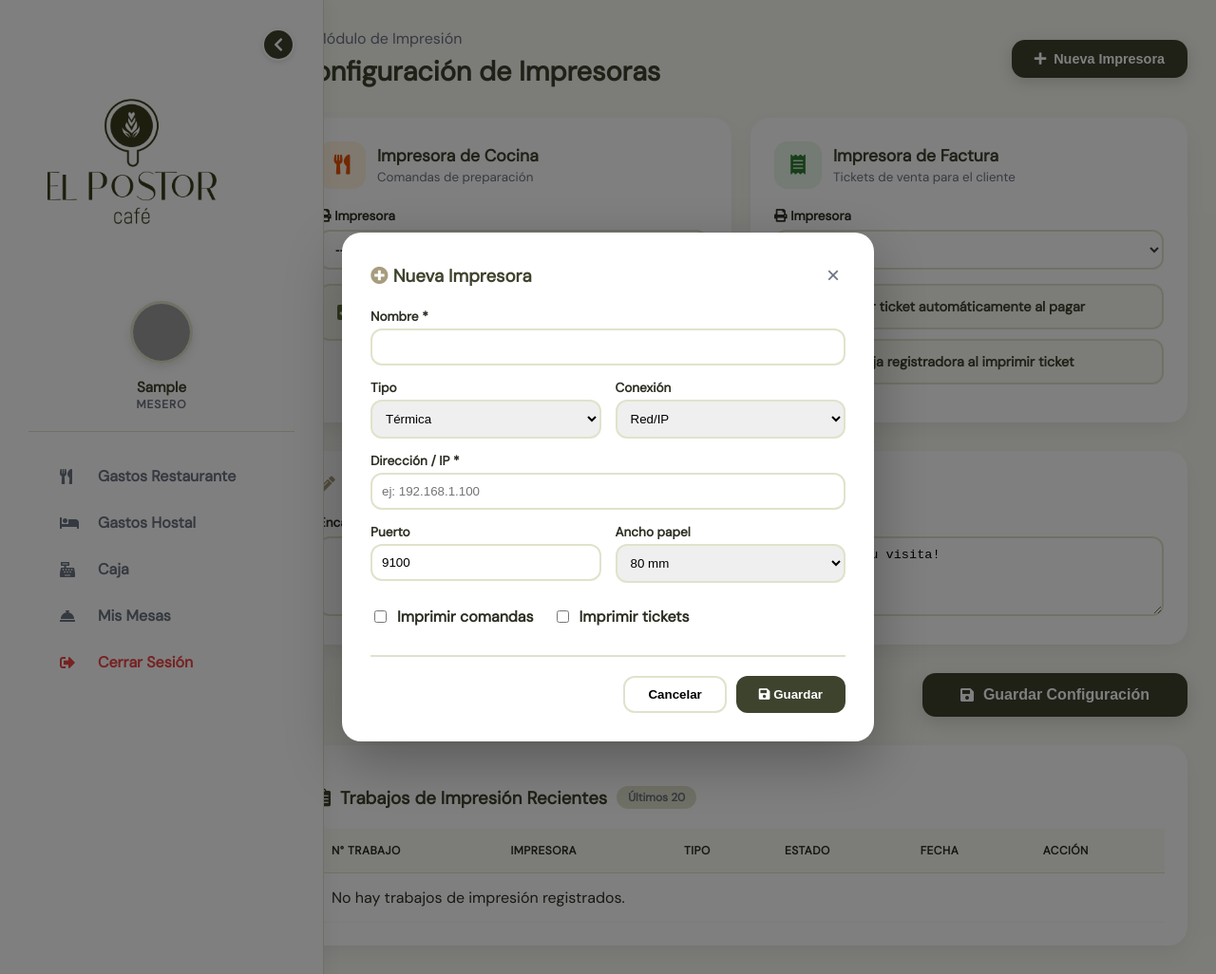
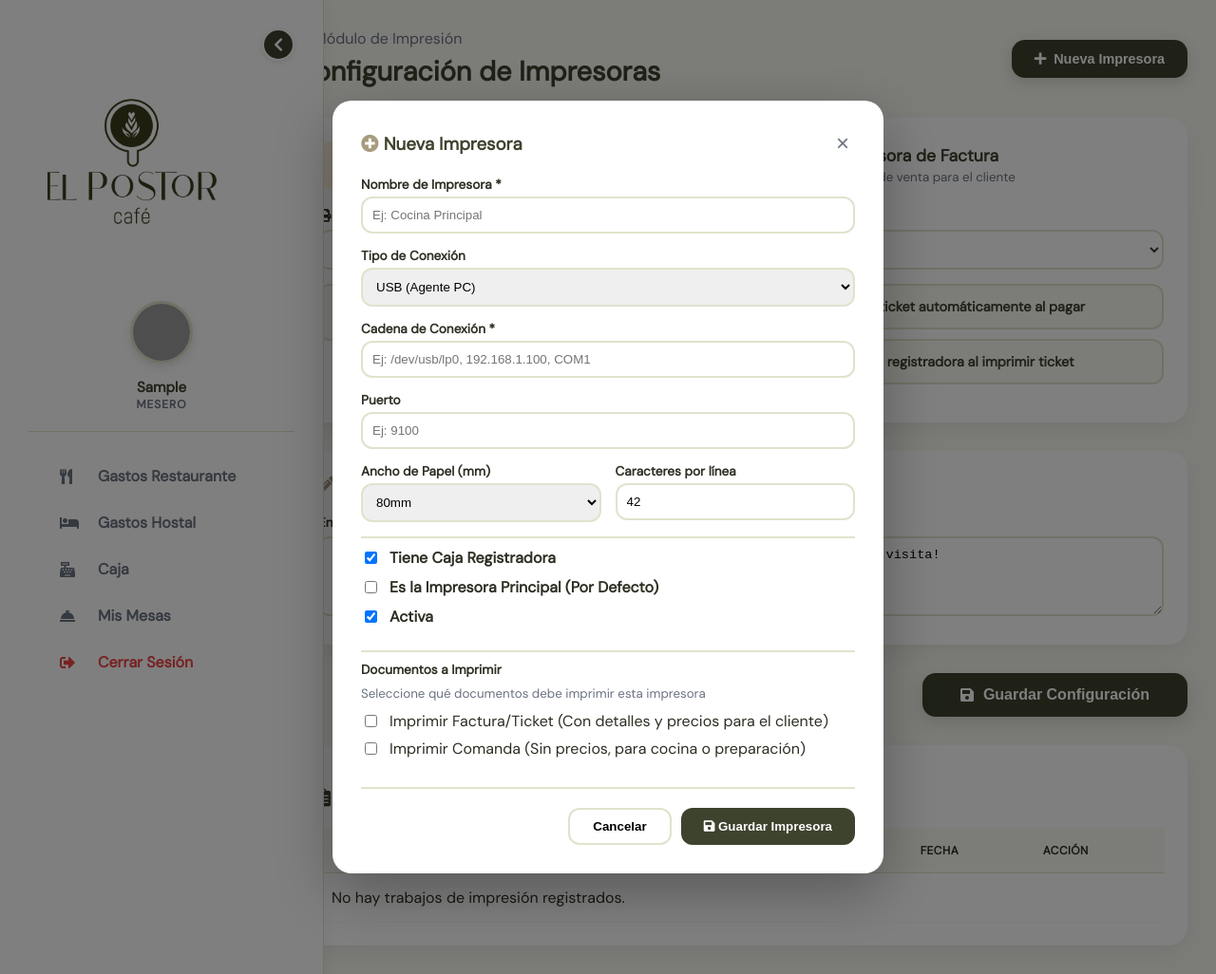
Before and after one commit to KevinMejiaMera/Postor-cafe, a Django app: page /usuarios/dashboard/gerente/impresoras/ in a window 1280 px wide, after a click on "Nueva Impresora". Shown: the whole page at 95% size. Run offline with Django 5.2, Linux system fonts and the light colour scheme; the visitor is signed in with stand-in values (Sample User, id 1); data comes from the database, SQL or seed files in the repository; data that the repository does not hold is empty; parts of the project's set-up code (start-up, migrations or seed data) failed here and were passed over; some libraries are stand-ins or nearby versions; grey boxes are pictures that could not be loaded.

Commit message:
agg impresora 2

```diff
--- a/app/usuarios/templates/usuarios/configuracion_impresoras.html
+++ b/app/usuarios/templates/usuarios/configuracion_impresoras.html
@@ -142,7 +142,7 @@
 <!-- MODAL: NUEVA IMPRESORA -->
 <div id="modal-nueva-impresora" style="display: none; position: fixed; top: 0; left: 0; width: 100%; height: 100%; background: rgba(0,0,0,0.5); z-index: 9999; justify-content: center; align-items: center;"
      onclick="if(event.target===this)this.style.display='none'">
-    <div style="background: white; border-radius: 20px; padding: 30px; width: 500px; max-width: 90vw; max-height: 90vh; overflow-y: auto; box-shadow: 0 20px 60px rgba(0,0,0,0.3);">
+    <div style="background: white; border-radius: 20px; padding: 30px; width: 520px; max-width: 90vw; max-height: 90vh; overflow-y: auto; box-shadow: 0 20px 60px rgba(0,0,0,0.3);">
         <div style="display: flex; justify-content: space-between; align-items: center; margin-bottom: 20px;">
             <h3 style="margin: 0; color: var(--primary-color); font-weight: 800;">
                 <i class="fas fa-plus-circle" style="color: var(--accent-color);"></i> Nueva Impresora
@@ -153,59 +153,66 @@
             {% csrf_token %}
             <div style="display: grid; gap: 15px;">
                 <div>
-                    <label style="font-weight: 700; font-size: 0.85rem; display: block; margin-bottom: 4px;">Nombre *</label>
-                    <input type="text" name="name" required style="width: 100%; padding: 10px; border: 2px solid var(--bg-cream); border-radius: 12px; box-sizing: border-box;">
+                    <label style="font-weight: 700; font-size: 0.85rem; display: block; margin-bottom: 4px;">Nombre de Impresora *</label>
+                    <input type="text" name="name" required placeholder="Ej: Cocina Principal" style="width: 100%; padding: 10px; border: 2px solid var(--bg-cream); border-radius: 12px; box-sizing: border-box;">
+                </div>
+                <div>
+                    <label style="font-weight: 700; font-size: 0.85rem; display: block; margin-bottom: 4px;">Tipo de Conexión</label>
+                    <select name="connection_type" style="width: 100%; padding: 10px; border: 2px solid var(--bg-cream); border-radius: 12px;">
+                        <option value="usb">USB (Agente PC)</option>
+                        <option value="network">Red/IP</option>
+                        <option value="bluetooth">Bluetooth</option>
+                        <option value="serial">Serial/COM</option>
+                        <option value="rawbt">Inalámbrica (App RawBT)</option>
+                    </select>
+                </div>
+                <div>
+                    <label style="font-weight: 700; font-size: 0.85rem; display: block; margin-bottom: 4px;">Cadena de Conexión *</label>
+                    <input type="text" name="connection_string" required placeholder="Ej: /dev/usb/lp0, 192.168.1.100, COM1" style="width: 100%; padding: 10px; border: 2px solid var(--bg-cream); border-radius: 12px; box-sizing: border-box;">
+                </div>
+                <div>
+                    <label style="font-weight: 700; font-size: 0.85rem; display: block; margin-bottom: 4px;">Puerto</label>
+                    <input type="number" name="port" placeholder="Ej: 9100" style="width: 100%; padding: 10px; border: 2px solid var(--bg-cream); border-radius: 12px; box-sizing: border-box;">
                 </div>
                 <div style="display: grid; grid-template-columns: 1fr 1fr; gap: 15px;">
                     <div>
-                        <label style="font-weight: 700; font-size: 0.85rem; display: block; margin-bottom: 4px;">Tipo</label>
-                        <select name="printer_type" style="width: 100%; padding: 10px; border: 2px solid var(--bg-cream); border-radius: 12px;">
-                            <option value="thermal">Térmica</option>
-                            <option value="laser">Láser</option>
-                            <option value="matrix">Matriz de Puntos</option>
+                        <label style="font-weight: 700; font-size: 0.85rem; display: block; margin-bottom: 4px;">Ancho de Papel (mm)</label>
+                        <select name="paper_width" style="width: 100%; padding: 10px; border: 2px solid var(--bg-cream); border-radius: 12px;">
+                            <option value="80">80mm</option>
+                            <option value="58">58mm</option>
                         </select>
                     </div>
                     <div>
-                        <label style="font-weight: 700; font-size: 0.85rem; display: block; margin-bottom: 4px;">Conexión</label>
-                        <select name="connection_type" style="width: 100%; padding: 10px; border: 2px solid var(--bg-cream); border-radius: 12px;">
-                            <option value="network">Red/IP</option>
-                            <option value="usb">USB</option>
-                            <option value="bluetooth">Bluetooth</option>
-                            <option value="serial">Serial/COM</option>
-                            <option value="rawbt">Inalámbrica (RawBT)</option>
-                        </select>
+                        <label style="font-weight: 700; font-size: 0.85rem; display: block; margin-bottom: 4px;">Caracteres por línea</label>
+                        <input type="number" name="characters_per_line" value="42" style="width: 100%; padding: 10px; border: 2px solid var(--bg-cream); border-radius: 12px; box-sizing: border-box;">
                     </div>
                 </div>
-                <div>
-                    <label style="font-weight: 700; font-size: 0.85rem; display: block; margin-bottom: 4px;">Dirección / IP *</label>
-                    <input type="text" name="connection_string" required placeholder="ej: 192.168.1.100" style="width: 100%; padding: 10px; border: 2px solid var(--bg-cream); border-radius: 12px; box-sizing: border-box;">
+                <div style="display: flex; flex-direction: column; gap: 10px; padding: 10px 0; border-top: 2px solid var(--bg-cream);">
+                    <label style="display: flex; align-items: center; gap: 10px; cursor: pointer;">
+                        <input type="checkbox" name="has_cash_drawer" checked> <span style="font-weight: 600;">Tiene Caja Registradora</span>
+                    </label>
+                    <label style="display: flex; align-items: center; gap: 10px; cursor: pointer;">
+                        <input type="checkbox" name="is_default"> <span style="font-weight: 600;">Es la Impresora Principal (Por Defecto)</span>
+                    </label>
+                    <label style="display: flex; align-items: center; gap: 10px; cursor: pointer;">
+                        <input type="checkbox" name="is_active" checked> <span style="font-weight: 600;">Activa</span>
+                    </label>
                 </div>
-                <div style="display: grid; grid-template-columns: 1fr 1fr; gap: 15px;">
-                    <div>
-                        <label style="font-weight: 700; font-size: 0.85rem; display: block; margin-bottom: 4px;">Puerto</label>
-                        <input type="number" name="port" value="9100" style="width: 100%; padding: 10px; border: 2px solid var(--bg-cream); border-radius: 12px; box-sizing: border-box;">
-                    </div>
-                    <div>
-                        <label style="font-weight: 700; font-size: 0.85rem; display: block; margin-bottom: 4px;">Ancho papel</label>
-                        <select name="paper_width" style="width: 100%; padding: 10px; border: 2px solid var(--bg-cream); border-radius: 12px;">
-                            <option value="80">80 mm</option>
-                            <option value="58">58 mm</option>
-                        </select>
-                    </div>
-                </div>
-                <div style="display: flex; gap: 20px; padding: 10px 0;">
-                    <label style="display: flex; align-items: center; gap: 8px; cursor: pointer;">
-                        <input type="checkbox" name="is_for_kitchen"> <span style="font-weight: 600;">Imprimir comandas</span>
+                <div style="padding: 10px 0; border-top: 2px solid var(--bg-cream);">
+                    <label style="font-weight: 700; font-size: 0.85rem; display: block; margin-bottom: 8px;">Documentos a Imprimir</label>
+                    <small style="color: var(--text-muted); display: block; margin-bottom: 10px;">Seleccione qué documentos debe imprimir esta impresora</small>
+                    <label style="display: flex; align-items: center; gap: 10px; cursor: pointer; margin-bottom: 8px;">
+                        <input type="checkbox" name="is_for_receipt"> <span style="font-weight: 500;">Imprimir Factura/Ticket (Con detalles y precios para el cliente)</span>
                     </label>
-                    <label style="display: flex; align-items: center; gap: 8px; cursor: pointer;">
-                        <input type="checkbox" name="is_for_receipt"> <span style="font-weight: 600;">Imprimir tickets</span>
+                    <label style="display: flex; align-items: center; gap: 10px; cursor: pointer;">
+                        <input type="checkbox" name="is_for_kitchen"> <span style="font-weight: 500;">Imprimir Comanda (Sin precios, para cocina o preparación)</span>
                     </label>
                 </div>
             </div>
             <div style="display: flex; justify-content: flex-end; gap: 10px; margin-top: 20px; padding-top: 20px; border-top: 2px solid var(--bg-cream);">
                 <button type="button" onclick="document.getElementById('modal-nueva-impresora').style.display='none'" style="padding: 10px 24px; border: 2px solid var(--bg-cream); background: white; border-radius: 12px; font-weight: 700; cursor: pointer;">Cancelar</button>
                 <button type="submit" style="padding: 10px 24px; background: var(--primary-color); color: white; border: none; border-radius: 12px; font-weight: 800; cursor: pointer;">
-                    <i class="fas fa-save"></i> Guardar
+                    <i class="fas fa-save"></i> Guardar Impresora
                 </button>
             </div>
         </form>
--- a/app/usuarios/views.py
+++ b/app/usuarios/views.py
@@ -552,16 +552,19 @@ def crear_impresora(request):
         return JsonResponse({'error': 'No autorizado'}, status=403)
     from printer.models import Printer
     name = request.POST.get('name', '').strip()
-    printer_type = request.POST.get('printer_type', 'thermal')
     connection_type = request.POST.get('connection_type', 'usb')
     connection_string = request.POST.get('connection_string', '').strip()
     port = request.POST.get('port') or None
     paper_width = int(request.POST.get('paper_width', 80))
+    characters_per_line = int(request.POST.get('characters_per_line', 42))
+    has_cash_drawer = request.POST.get('has_cash_drawer') == 'on'
+    is_default = request.POST.get('is_default') == 'on'
+    is_active = request.POST.get('is_active') == 'on'
     is_for_kitchen = request.POST.get('is_for_kitchen') == 'on'
     is_for_receipt = request.POST.get('is_for_receipt') == 'on'
 
     if not name or not connection_string:
-        messages.error(request, 'Nombre y dirección de conexión son obligatorios.')
+        messages.error(request, 'Nombre y cadena de conexión son obligatorios.')
         return redirect('usuarios:configuracion_impresoras')
 
     config = {}
@@ -572,13 +575,15 @@ def crear_impresora(request):
 
     Printer.objects.create(
         name=name,
-        printer_type=printer_type,
+        printer_type='thermal',
         connection_type=connection_type,
         connection_string=connection_string,
         port=int(port) if port else None,
         paper_width=paper_width,
-        characters_per_line=42 if paper_width >= 80 else 32,
-        is_active=True,
+        characters_per_line=characters_per_line,
+        has_cash_drawer=has_cash_drawer,
+        is_default=is_default,
+        is_active=is_active,
         config=config
     )
     messages.success(request, f'Impresora "{name}" creada correctamente.')
```
